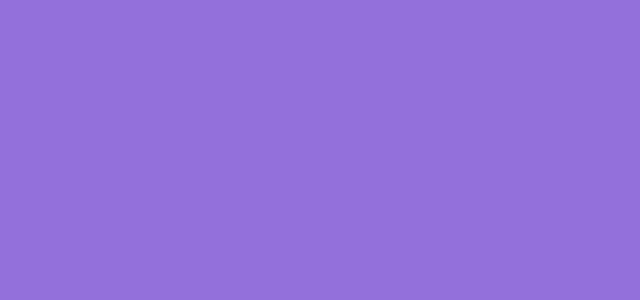
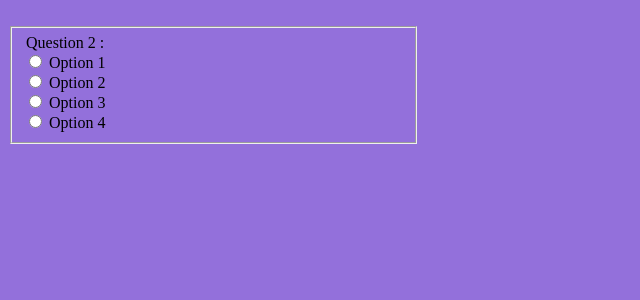
Before and after one commit to NDI-2022-FlyingBananaAndKachow/ChasseAuxHeros, a Flask app: page /questions/1/1 in a window 1280 px wide. Before the commit the part shown is empty. Shown: the top 300 px of the page, without its empty margins (0-640 px from the left). Run offline with Flask 2, Linux system fonts and the light colour scheme.

Commit message:
Ajouté question.html

```diff
--- a/templates/question.html
+++ b/templates/question.html
@@ -6,6 +6,21 @@
 	<link rel="stylesheet" href="{{ url_for('static', filename='style.css') }}"/>
 </head>
 <body>
-
+	<form method="post" action="/resultat/{{ level_id  }}/{{  question_id  }}">
+        <div class="centered-div">
+            <br>
+            <fieldset ID="{{  level_id  }}" style="width:30%;">
+                <div class="center">
+                    <legend>Question 2 :</legend>
+	                {% for i in range(4) %}
+                    <div>
+                        <input type="radio" id="id{{i}}" name="Option {{i}}">
+                        <label for="Option {{i}}">Option {{i+1}}</label>
+                    </div>
+	                {% endfor %}
+                </div>
+            </fieldset>
+        </div>
+    </form>
 </body>
 </html>
```
